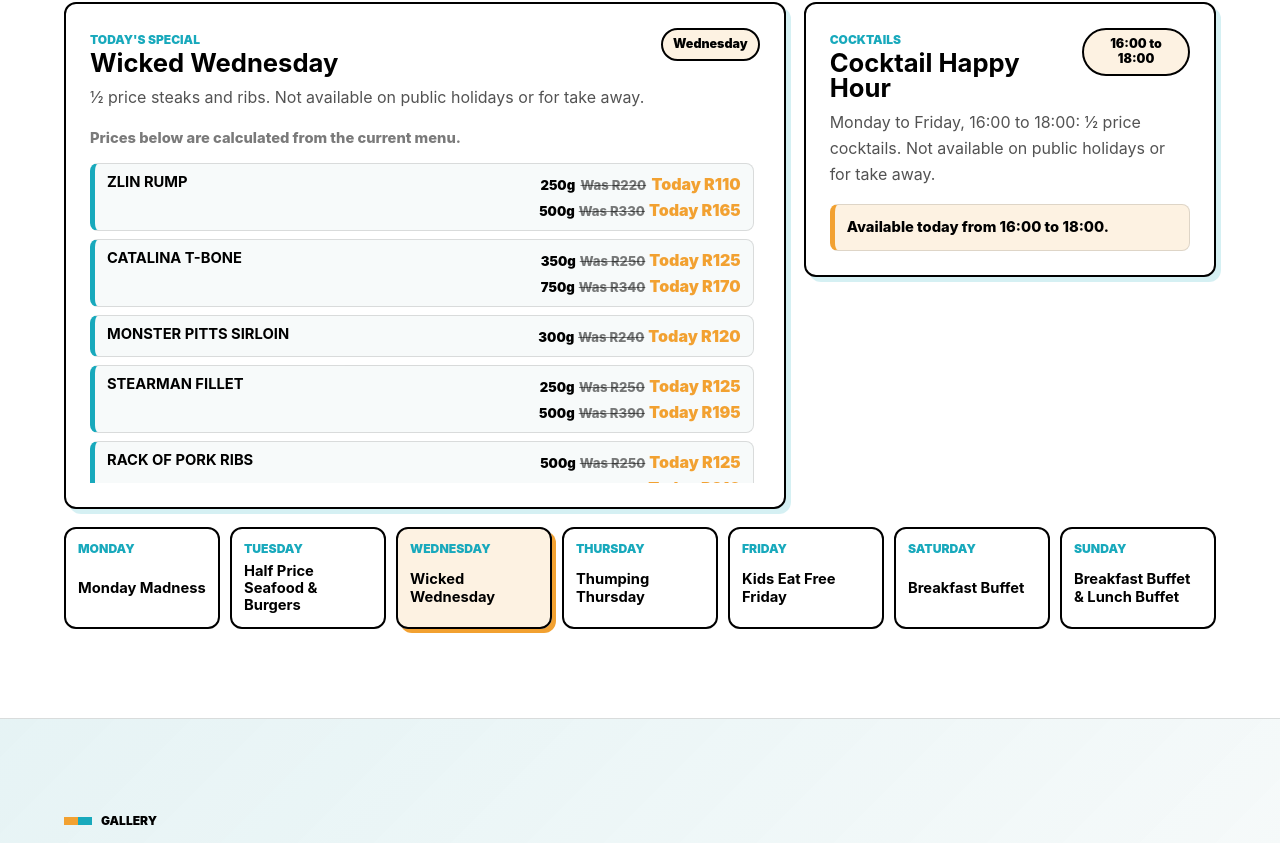
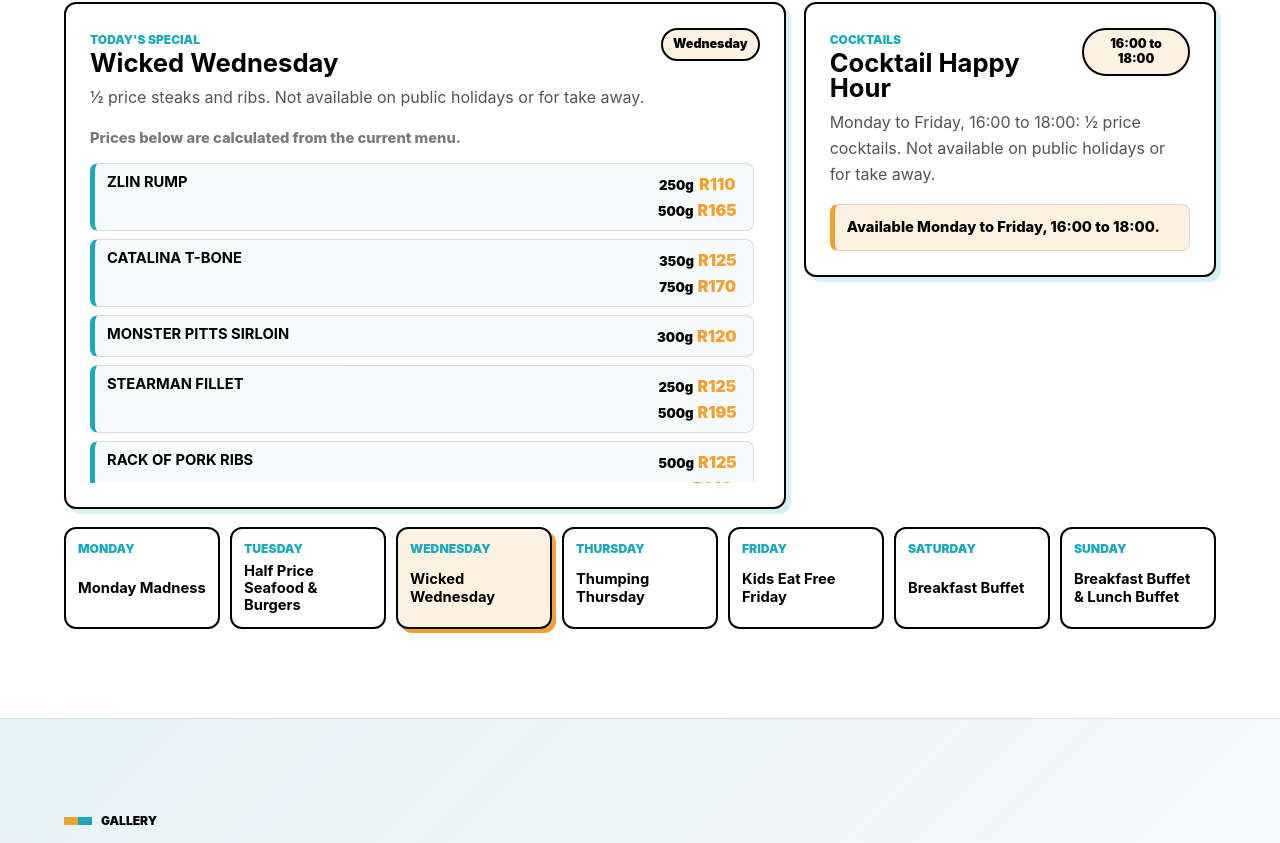
Before and after one commit to GiovanniPanaino/harvard-cafe-site, a React (Vite) app: page / in a window 1280 px wide. Shown: the part 2951-3794 px from the top of the page. Built offline with nearby package versions, Linux system fonts and the light colour scheme.

Commit message:
Refine daily specials price display

```diff
--- a/src/components/SpecialsSection.jsx
+++ b/src/components/SpecialsSection.jsx
@@ -65,9 +65,7 @@ function SpecialsSection() {
           <p>{cocktailHappyHour.description}</p>
           {!happyHourLive ? (
             <p className="specials-empty-note">
-              {happyHourDay
-                ? `Available today from ${cocktailHappyHour.startTime} to ${cocktailHappyHour.endTime}.`
-                : `Available ${formatHappyHourWindow()}.`}
+              Available {formatHappyHourWindow()}.
             </p>
           ) : cocktailItems.length > 0 ? (
             <SpecialItemsList items={cocktailItems} mode="discount" />
@@ -176,8 +174,7 @@ function SpecialItemPrice({ item, mode }) {
           {item.discountedOptions.map((option) => (
             <div className="specials-price-row" key={`${item.name}-${option.label || option.original}`}>
               {option.label ? <span className="special-price-size">{option.label}</span> : null}
-              <span className="special-price-original">Was {option.original}</span>
-              <strong className="special-price-now">Today {option.discounted}</strong>
+              <strong className="special-price-now">{option.discounted}</strong>
             </div>
           ))}
         </div>
@@ -186,9 +183,8 @@ function SpecialItemPrice({ item, mode }) {
 
     return (
       <div className="specials-price-row">
-        <span className="special-price-original">Was {item.price}</span>
         <strong className="special-price-now">
-          {item.discountedPrice === null ? 'Today SQ' : `Today ${formatRandPrice(item.discountedPrice)}`}
+          {item.discountedPrice === null ? 'SQ' : formatRandPrice(item.discountedPrice)}
         </strong>
       </div>
     )
@@ -197,7 +193,6 @@ function SpecialItemPrice({ item, mode }) {
   if (mode === 'free') {
     return (
       <div className="specials-price-row">
-        <span className="special-price-original">Was {item.price}</span>
         <strong className="special-price-now">Friday FREE</strong>
       </div>
     )
```
